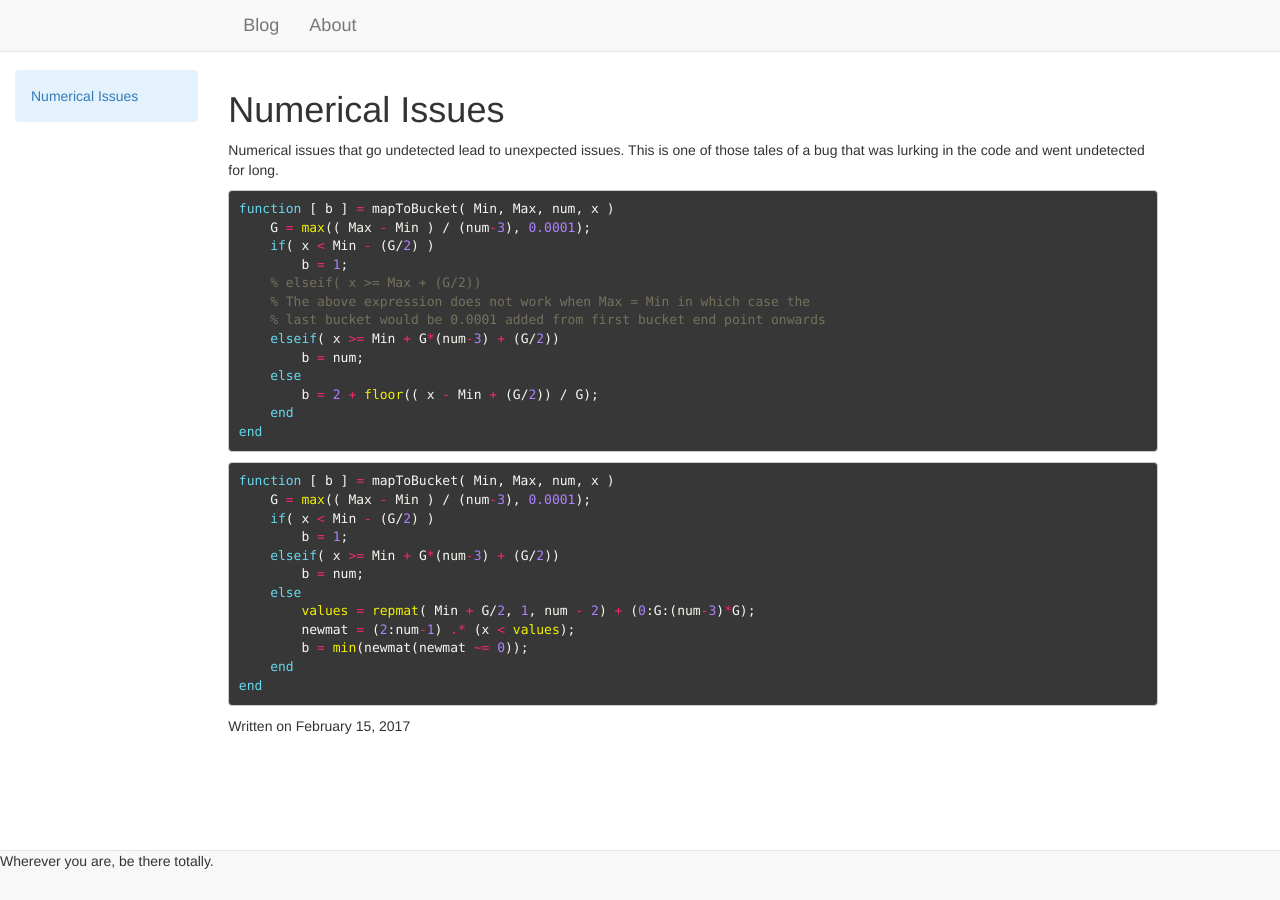
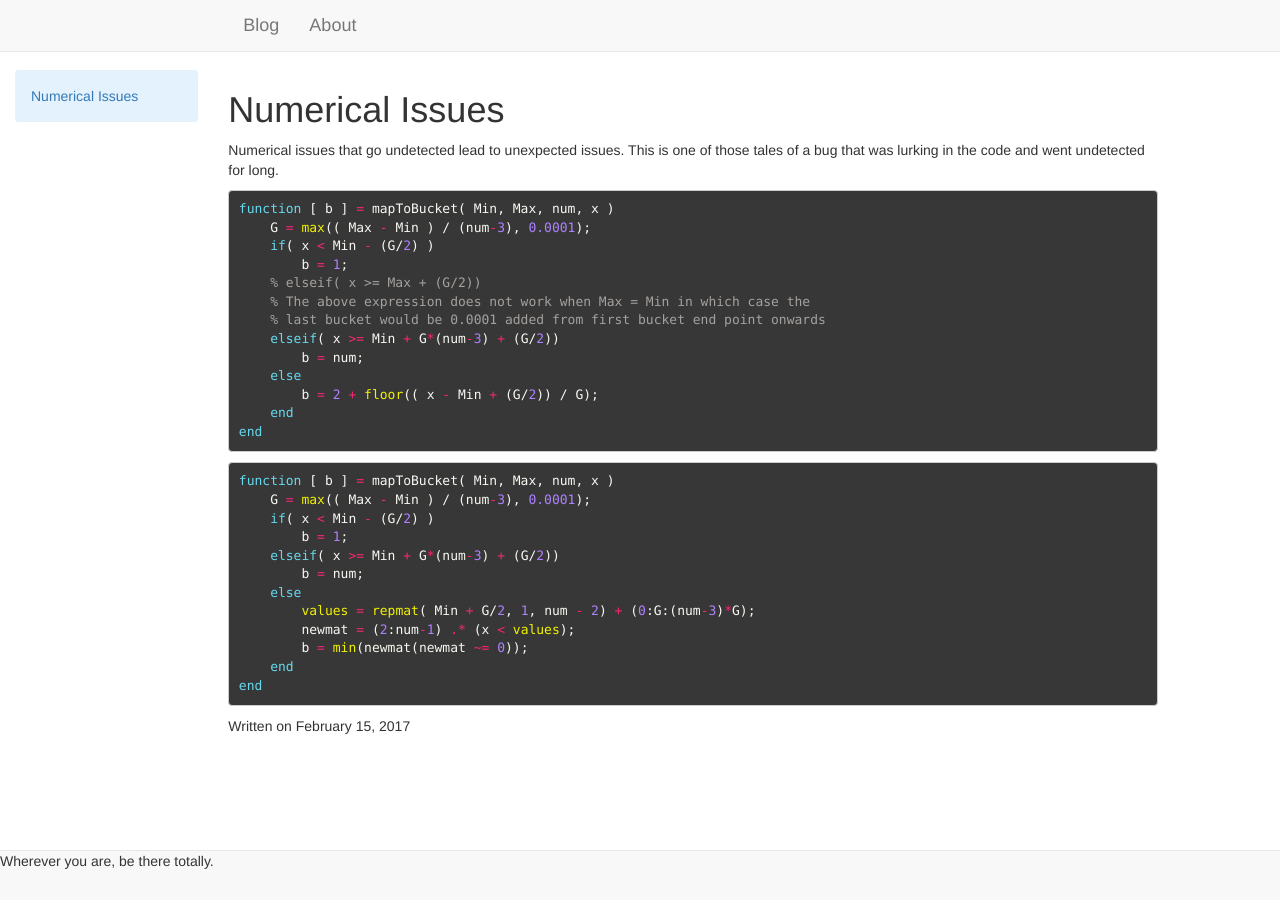
Before and after one commit to surajshetiya/surajshetiya.github.io, a Jekyll site: the page built from _posts/2017-02-15-Numerical-Issues.md, in a window 1280 px wide. Built offline with Jekyll 4.4.1, drawn with Linux system fonts in a browser that asks for light colours.

Commit message:
Monokai update

```diff
--- a/css/monokai.css
+++ b/css/monokai.css
@@ -9,7 +9,7 @@ pre.highlight { background-color: #373737 }
 .highlight .p { color: #f8f8f2 } /* Punctuation */
 .highlight .cm { color: #75715e } /* Comment.Multiline */
 .highlight .cp { color: #75715e } /* Comment.Preproc */
-.highlight .c1 { color: #75715e } /* Comment.Single */
+.highlight .c1 { color: #a5a19e } /* Comment.Single */
 .highlight .cs { color: #75715e } /* Comment.Special */
 .highlight .ge { font-style: italic } /* Generic.Emph */
 .highlight .gs { font-weight: bold } /* Generic.Strong */
```
